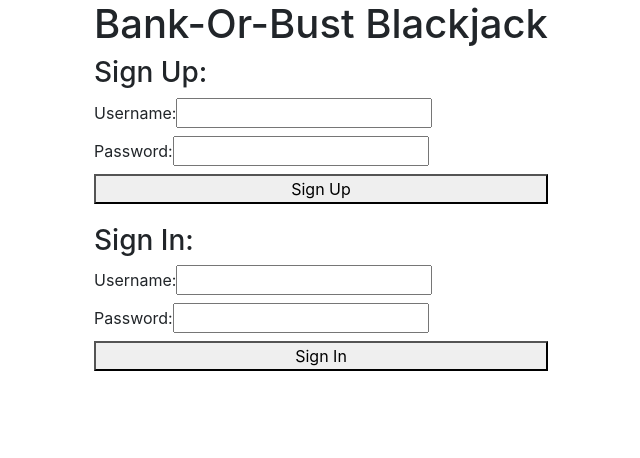
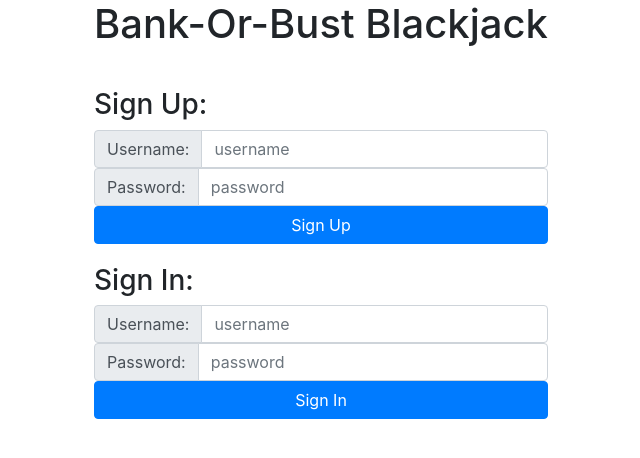
Before and after one commit to ChronoCode/Bank-Or-Bust-Blackjack, a React app: page / in a window 1280 px wide. Shown: the top 458 px of the page, without its empty margins (319-959 px from the left). Built offline with nearby package versions, Linux system fonts and the light colour scheme; no server answers; the HTML template or start-up script is replaced by a standard one.

Commit message:
More Bootstrap visual changes

```diff
--- a/src/components/App.jsx
+++ b/src/components/App.jsx
@@ -4,6 +4,8 @@ import axios from 'axios';
 import Dealer from './Dealer.jsx';
 import Player from './Player.jsx';
 import SignUpIn from './SignUpIn.jsx';
+
+import Button from 'react-bootstrap/Button';
 
 class App extends React.Component {
   constructor(props) {
@@ -199,14 +201,14 @@ class App extends React.Component {
           }, 0);
         }
 
-        playAgainButton = (<button onClick={() => this.setState(
+        playAgainButton = (<Button onClick={() => this.setState(
           {
             stage: 'beforeDeal',
             dealerHand: [],
             playerHand: [],
             coinValueSent: false,
             bet: 0
-          })} >Play Again?</button>);
+          })} >Play Again?</Button>);
       }
 
       if (this.state.shoe.length > 0) {
@@ -214,8 +216,8 @@ class App extends React.Component {
           <div>
             <h1>Bank-Or-Bust Blackjack</h1>
             <div className='coinValues'>
-              <div>Your Coins: {this.state.coins}</div>
-              <div>Current Bet: {this.state.bet}</div>
+              <h5>Your Coins: {this.state.coins}</h5>
+              <h5>Current Bet: {this.state.bet}</h5>
             </div>
             {message}
             <Dealer dealerHand={this.state.dealerHand}
--- a/src/components/Dealer.jsx
+++ b/src/components/Dealer.jsx
@@ -4,23 +4,27 @@ import cardBack from '../assets/red_masters_back.png';
 const Dealer = (props) => {
   if (props.stage === 'afterDeal') {
     return (
+      <div className='dealerHand'>
+        <h3 className='handHeader'>Dealer's Hand:</h3>
         <div>
-        <div>Dealer's Hand:</div>
           <img src={cardBack} />
           <img src={props.dealerHand[1].image} />
+        </div>
       </div>
     );
   } else if (props.stage === 'playerStay'
     || props.stage === 'playerBust'
     || props.stage === 'roundOver') {
     return (
+      <div className='dealerHand'>
+        <h3 className='handHeader'>Dealer's Hand:</h3>
         <div>
-        <h3>Dealer's Hand:</h3>
           {props.dealerHand.map((card, index) => {
             return (
               <img src={card.image} key={index} />
             );
           })}
+        </div>
       </div>
     );
   } else {
--- a/src/components/Player.jsx
+++ b/src/components/Player.jsx
@@ -1,4 +1,8 @@
-import React, { useState, useEffect } from 'react';
+import React, { useState } from 'react';
+
+import Button from 'react-bootstrap/Button';
+import InputGroup from 'react-bootstrap/InputGroup';
+import FormControl from 'react-bootstrap/FormControl';
 
 const Player = (props) => {
   let [betValue, setBetValue] = useState(0);
@@ -10,11 +14,22 @@ const Player = (props) => {
     }
 
     return (
-      <div>
+      <div className='betInput'>
         {notEnoughCoinsWarning}
-        <input type='number' min='0' onChange={(event) => setBetValue(Number(event.target.value))} />
-        <button onClick={() => props.setBet(betValue)}>Set Bet Amount</button>
-        <button onClick={props.dealInitialCards}>Deal!</button>
+        <InputGroup>
+          <InputGroup.Prepend>
+            <InputGroup.Text>Bet: </InputGroup.Text>
+          </InputGroup.Prepend>
+          <FormControl
+            type='number'
+            min='0'
+            onChange={(event) => setBetValue(Number(event.target.value))}
+          />
+        </InputGroup>
+        <div className='betButtons'>
+          <Button onClick={() => props.setBet(betValue)}>Set Bet Amount</Button>
+          <Button onClick={props.dealInitialCards}>Deal!</Button>
+        </div>
       </div>
     );
   } else {
@@ -24,29 +39,29 @@ const Player = (props) => {
     if (total < 21 && props.stage !== 'playerStay' && props.stage !== 'roundOver') {
       situationDiv = (
         <div>
-          <button onClick={props.drawCardForPlayer}>Hit Me!</button>
-          <button onClick={() => props.stayOrBust('playerStay')}>Stay</button>
+          <Button onClick={props.drawCardForPlayer}>Hit Me!</Button>
+          <Button onClick={() => props.stayOrBust('playerStay')}>Stay</Button>
         </div>
       );
     } else if (total > 21) {
       situationDiv = (
         <div>
           <h3>You Busted</h3>
-          {props.stage === 'playerBust' || props.stage === 'roundOver' ? null : <button onClick={(event) => props.stayOrBust('playerBust')}>See Dealer's Cards</button>}
+          {props.stage === 'playerBust' || props.stage === 'roundOver' ? null : <Button onClick={(event) => props.stayOrBust('playerBust')}>See Dealer's Cards</Button>}
         </div>
       );
     } else if (total === 21) {
       situationDiv = (
         <div>
           <h3>You Got 21!</h3>
-          <button onClick={() => props.stayOrBust('playerStay')}>See Dealer's Cards</button>
+          <Button onClick={() => props.stayOrBust('playerStay')}>See Dealer's Cards</Button>
         </div>
       );
     }
 
     return (
       <div>
-        <h3>Player's Hand:</h3>
+        <h3 className='handHeader'>Player's Hand:</h3>
         <div>
           {props.playerHand.map((card, index) => {
             return (
--- a/src/components/SignUpIn.jsx
+++ b/src/components/SignUpIn.jsx
@@ -1,5 +1,9 @@
 import React, { useState } from 'react';
 import axios from 'axios';
+
+import Button from 'react-bootstrap/Button';
+import FormControl from 'react-bootstrap/FormControl';
+import InputGroup from 'react-bootstrap/InputGroup';
 
 const SignUpIn = (props) => {
   let [signUpName, setSignUpName] = useState('');
@@ -81,28 +85,48 @@ const SignUpIn = (props) => {
         <h3>Sign Up:</h3>
         {signUpWarning}
         {signUpDuplicate}
-        <label>Username:
-        <input type='text'
+        <InputGroup>
+          <InputGroup.Prepend>
+            <InputGroup.Text>Username: </InputGroup.Text>
+          </InputGroup.Prepend>
+          <FormControl
+            placeholder="username"
             onChange={(event) => setSignUpName(event.target.value.trim())}
-          /></label>
-        <label>Password:
-        <input type='text'
+          />
+        </InputGroup>
+        <InputGroup>
+          <InputGroup.Prepend>
+            <InputGroup.Text>Password: </InputGroup.Text>
+          </InputGroup.Prepend>
+          <FormControl
+            placeholder="password"
             onChange={(event) => setSignUpPW(event.target.value.trim())}
-          /></label>
-        <button onClick={signUp}>Sign Up</button>
+          />
+        </InputGroup>
+        <Button onClick={signUp}>Sign Up</Button>
       </div>
       <div className='signIn'>
         <h3>Sign In:</h3>
         {notValidSignIn}
-        <label>Username:
-        <input type='text'
+        <InputGroup>
+          <InputGroup.Prepend>
+            <InputGroup.Text>Username: </InputGroup.Text>
+          </InputGroup.Prepend>
+          <FormControl
+            placeholder="username"
             onChange={(event) => setSignInName(event.target.value.trim())}
-          /></label>
-        <label>Password:
-        <input type='text'
+          />
+        </InputGroup>
+        <InputGroup>
+          <InputGroup.Prepend>
+            <InputGroup.Text>Password: </InputGroup.Text>
+          </InputGroup.Prepend>
+          <FormControl
+            placeholder="password"
             onChange={(event) => setSignInPW(event.target.value.trim())}
-          /></label>
-        <button onClick={signIn} >Sign In</button>
+          />
+        </InputGroup>
+        <Button onClick={signIn} >Sign In</Button>
       </div>
     </div>
   );
--- a/src/main.css
+++ b/src/main.css
@@ -13,12 +13,14 @@ img {
 .coinValues {
   display: flex;
   justify-content: space-around;
+  margin-top: 5vh;
 }
 
 .signUpIn {
   display: flex;
   justify-content: center;
   flex-direction: column;
+  margin-top: 5vh;
 }
 
 .signUp {
@@ -33,3 +35,23 @@ img {
   flex-direction: column;
   margin-top: 20px;
 }
+
+.betInput {
+  margin-top: 2vh;
+}
+
+.betButtons {
+  display: flex;
+  justify-content: center;
+  flex-direction: column;
+}
+
+.dealerHand {
+  display: flex;
+  justify-content: center;
+  flex-direction: column;
+}
+
+.handHeader {
+  text-align: center;
+}
```
Lines whose indentation alone changed are shown as unchanged.
